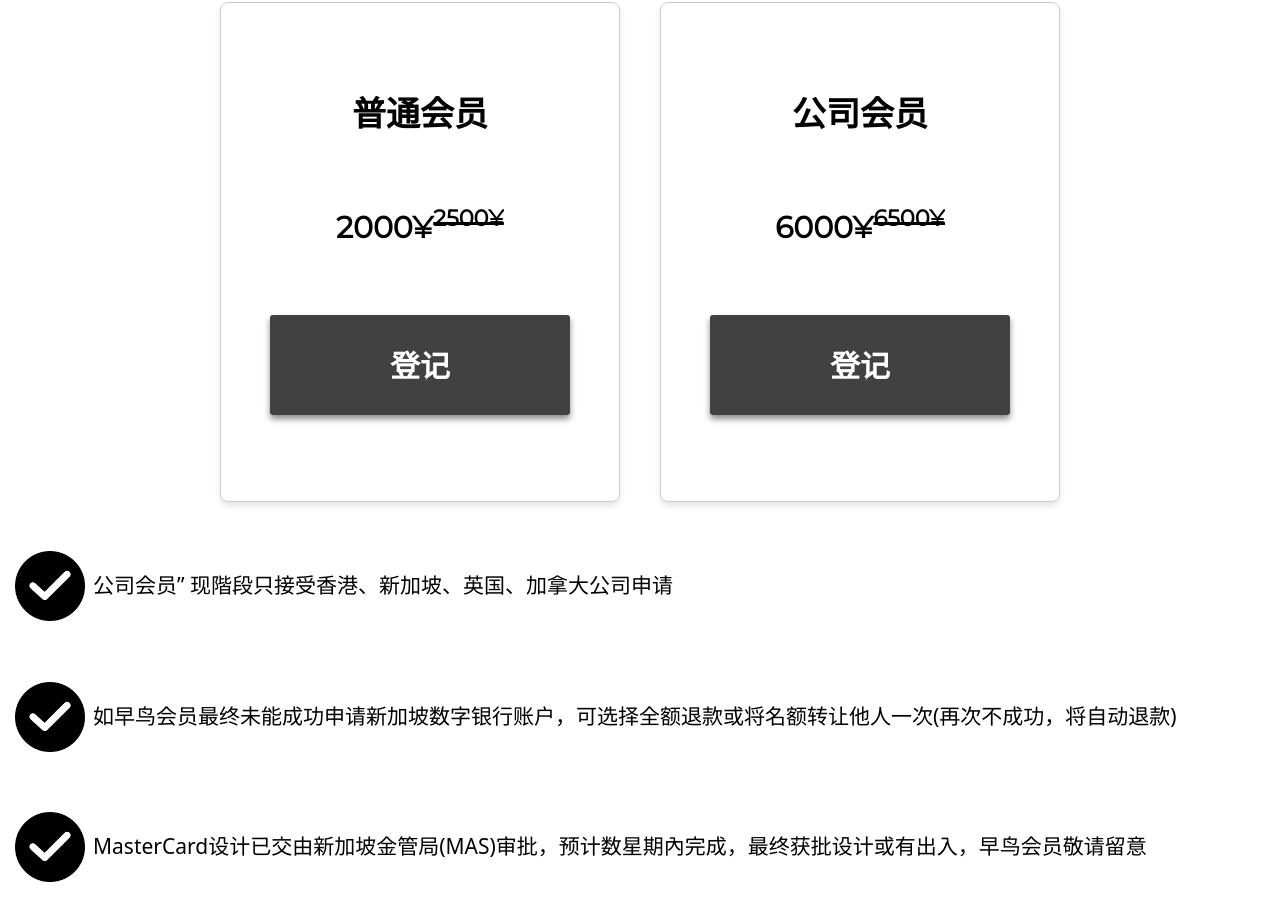
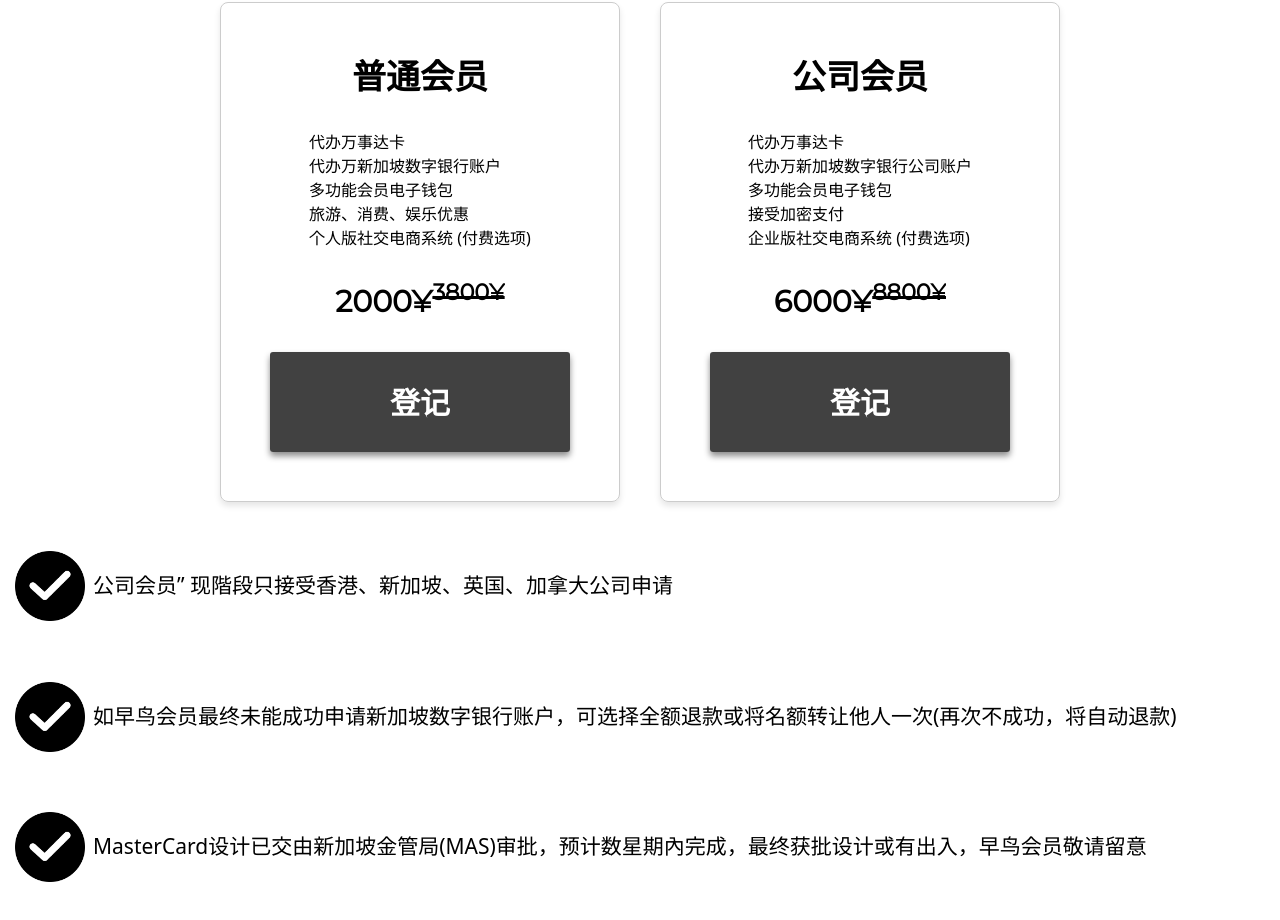
Before and after one commit to danieladebanjo55/Elite-House-FullStack, a React (Vite) app in the folder frontend/: page / in a window 1280 px wide. Shown: the part 2490-3410 px from the top of the page. Built offline with nearby package versions, Linux system fonts and the light colour scheme.

Commit message:
docs: update

```diff
--- a/frontend/src/Components/Home/Packages/Packages.jsx
+++ b/frontend/src/Components/Home/Packages/Packages.jsx
@@ -36,10 +36,19 @@ export default function Packages() {
           <div className="saving"></div>
           <div className="package__container">
             <h1 className="package__title">普通会员</h1>
+            <div className="package__list">
+              <ul>
+                <li>代办万事达卡</li>
+                <li>代办万新加坡数字银行账户</li>
+                <li>多功能会员电子钱包</li>
+                <li>旅游、消费、娱乐优惠</li>
+                <li>个人版社交电商系统 (付费选项)</li>
+              </ul>
+            </div>
             <h2 className="package__price">
               2000¥
               <s>
-                <sup>2500¥</sup>
+                <sup>3800¥</sup>
               </s>
             </h2>
             <div className="package__button">
@@ -59,10 +68,19 @@ export default function Packages() {
           </div>
           <div className="package__container">
             <h1 className="package__title">公司会员</h1>
+            <div className="package__list">
+              <ul>
+                <li>代办万事达卡</li>
+                <li>代办万新加坡数字银行公司账户</li>
+                <li>多功能会员电子钱包</li>
+                <li>接受加密支付</li>
+                <li>企业版社交电商系统 (付费选项)</li>
+              </ul>
+            </div>
             <h2 className="package__price">
               6000¥
               <s>
-                <sup>6500¥</sup>
+                <sup>8800¥</sup>
               </s>
             </h2>
             <div className="package__button">
--- a/frontend/src/Components/Home/Packages/Packages.scss
+++ b/frontend/src/Components/Home/Packages/Packages.scss
@@ -89,6 +89,15 @@
   }
 }
 
+.package__list {
+  display: flex;
+  text-align: left;
+
+  ul {
+    list-style-type: circle;
+  }
+}
+
 @media only screen and (max-width: 500px) {
   .main__package {
     height: fit-content;
```
